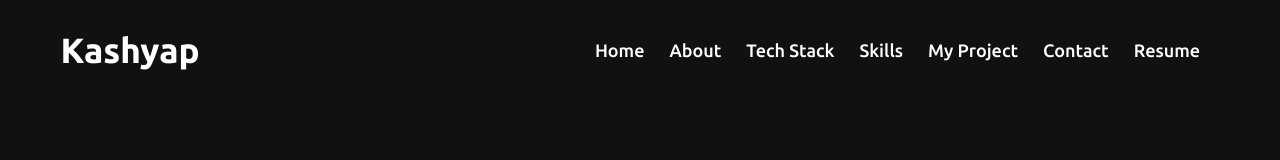
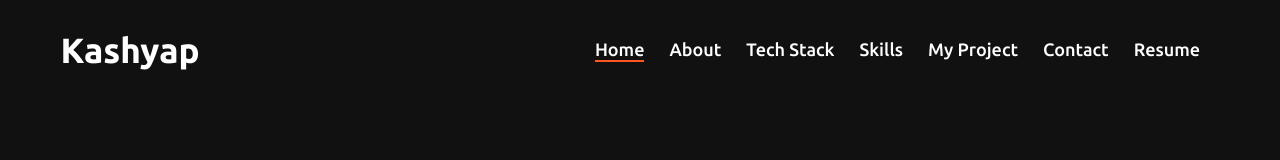
Before and after one commit to Kashyapsurani/Kashyapsurani.github.io, a React (Vite) app: page / in a window 1280 px wide. In both pictures the pointer is over the link "Home". Shown: the top 160 px of the page. Built offline with nearby package versions, Linux system fonts and the light colour scheme; some icons are missing.

Commit message:
protfolio

```diff
--- a/src/App.css
+++ b/src/App.css
@@ -36,6 +36,41 @@ body {
 .columnright {
     transform: translateX(100%);
     /* Column right starts from right side */
+}
+
+/* Hover effect for menu links */
+.menu-btn:hover {
+    color: #ff5722;
+    /* Change the text color on hover */
+    transition: color 0.3s ease;
+    /* Smooth transition effect */
+}
+
+/* Optional underline effect */
+.menu-btn:hover::after {
+    content: "";
+    display: block;
+    width: 100%;
+    height: 2px;
+    background-color: #ff5722;
+    /* Color of the underline */
+    transition: width 0.3s ease;
+}
+
+.menu-btn::after {
+    content: "";
+    display: block;
+    width: 0;
+    height: 2px;
+    background-color: transparent;
+    transition: width 0.3s ease;
+}
+
+/* Styling for the menu button icons */
+.menu-btn img:hover {
+    filter: brightness(0.8);
+    /* Dim or highlight the icon on hover */
+    transition: filter 0.3s ease;
 }
 
 .columnleft.visible-left {
```
